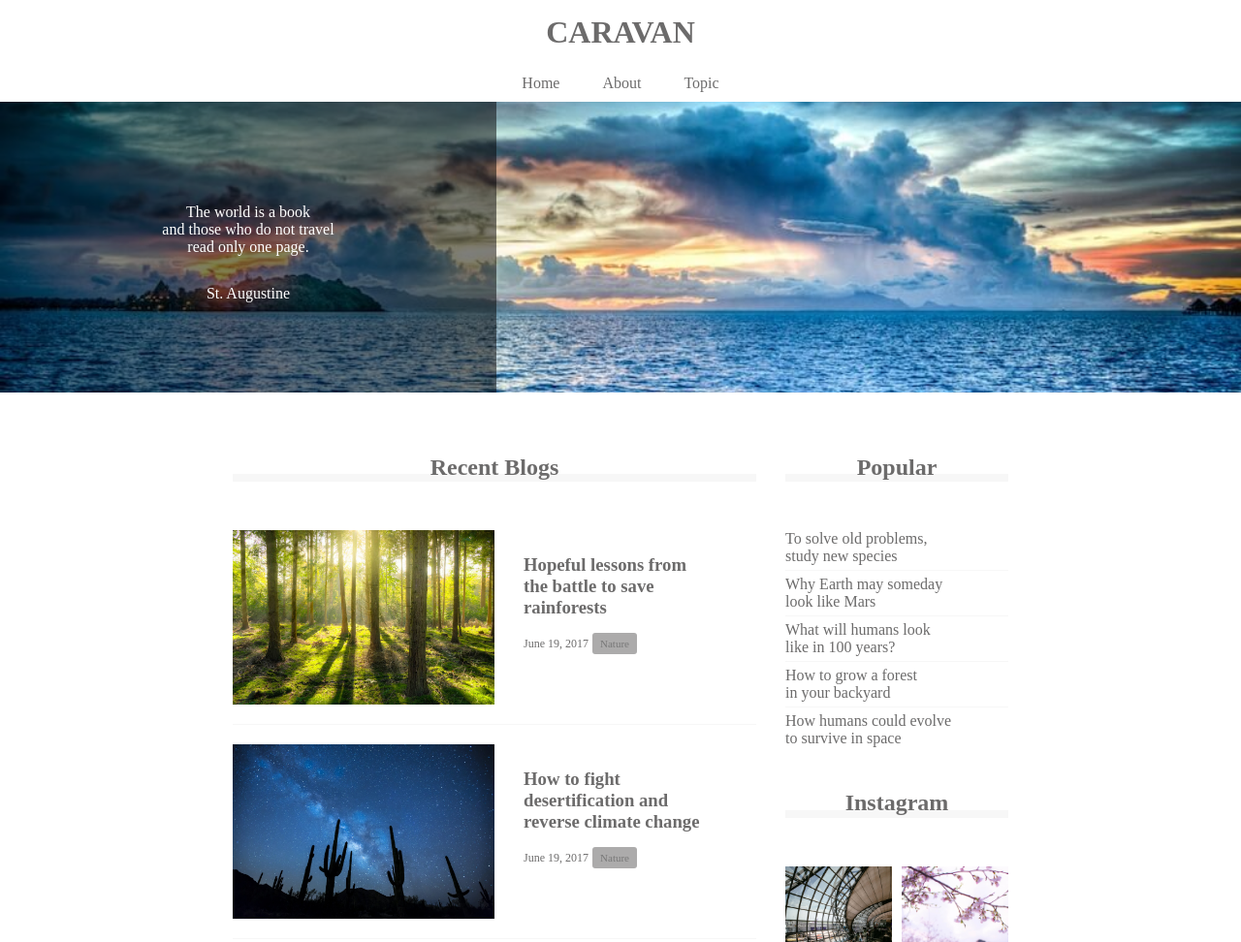
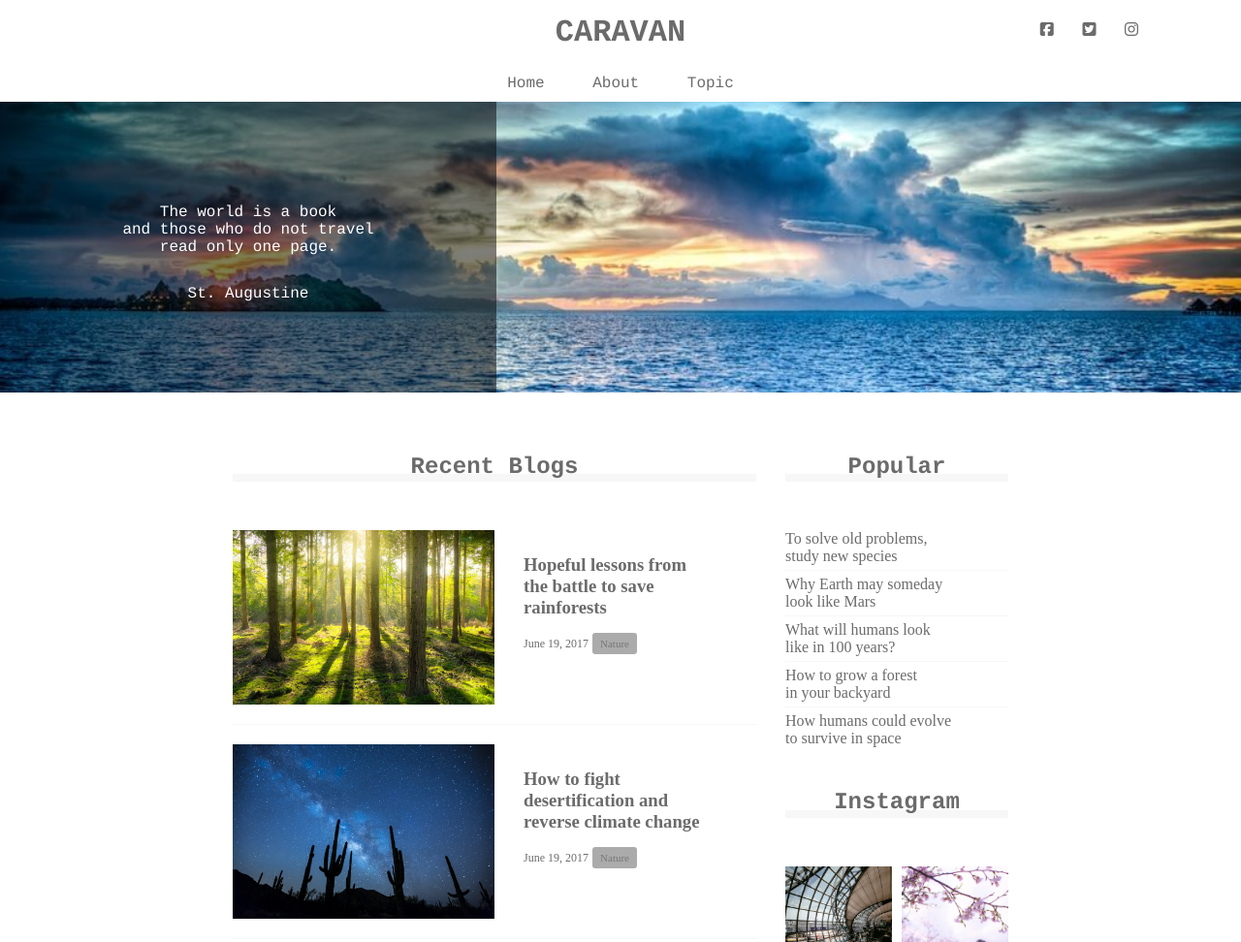
Before and after one commit to ryouichi0618/WebCamp_Task, a plain HTML site: page caravan/index.html in a window 1280 px wide. Shown: the top 972 px of the page at 97% size. Drawn offline with Linux system fonts and the light colour scheme.

Commit message:
[Add]caravanにフォントスタイル、アイコンの追加

```diff
--- a/caravan/index.html
+++ b/caravan/index.html
@@ -2,6 +2,7 @@
 <html lang="ja">
   <head>
     <meta charset="UTF-8">
+    <script src="https://kit.fontawesome.com/9ebb9ecdaf.js" crossorigin="anonymous"></script>
     <link rel="stylesheet" href="style.css">
     <title>CARAVAN</title>
   </head>
@@ -12,6 +13,11 @@
           CARAVAN
         </a>
       </h1>
+      <div class="social">
+        <i class="fab fa-facebook-square"></i>
+        <i class="fab fa-twitter-square"></i>
+        <i class="fab fa-instagram"></i>
+      </div>
     </header>
 
     <nav>
--- a/caravan/style.css
+++ b/caravan/style.css
@@ -7,11 +7,28 @@
 a {
   text-decoration: none;
 }
+
+header, nav, h2, .main-visual, footer {
+  font-family: Chalkduster, "Bradley Hand", Courier, "Segoe Print", sans-serif;
+}
+
 header {
   width: 90%;
   padding: 15px;
   margin: 0 auto;
   text-align: center;
+  position: relative;
+}
+
+.social {
+  position: absolute;
+  top: 22px;
+  right: 22px;
+}
+
+.social i {
+  display: inline-block;
+  margin-right: 20px;
 }
 
 header .heading {
```
